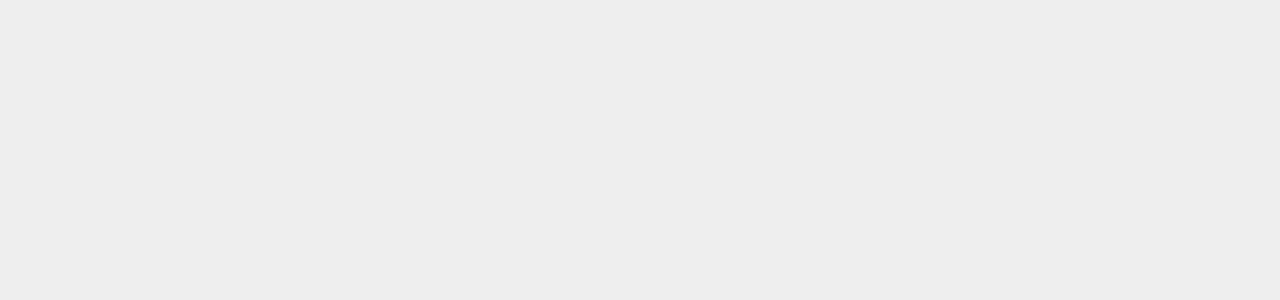
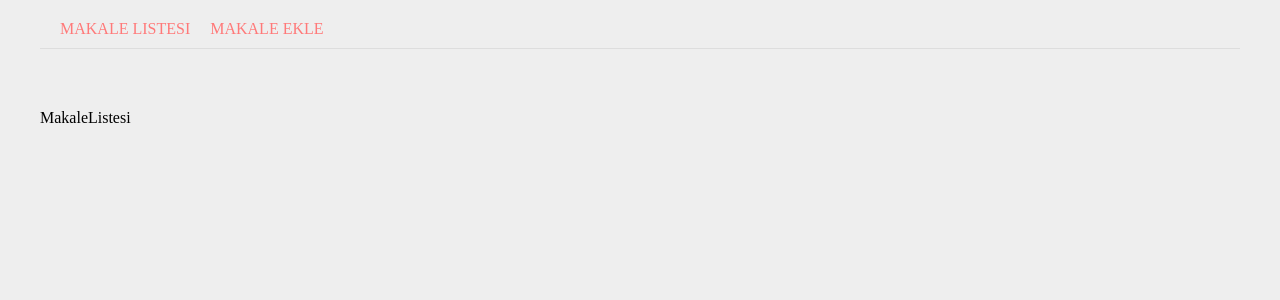
Before and after one commit to gohugotr/blog-app, a React (Create React App) app in the folder client/: page / in a window 1280 px wide. Shown: the top 300 px of the page. Built offline with nearby package versions, Linux system fonts and the light colour scheme; a web font is replaced by a local one.

Commit message:
Menü sistemi oluşturuldu.

```diff
--- a/client/package.json
+++ b/client/package.json
@@ -8,6 +8,7 @@
     "@testing-library/user-event": "^13.5.0",
     "react": "^18.1.0",
     "react-dom": "^18.1.0",
+    "react-router-dom": "^6.3.0",
     "react-scripts": "5.0.1",
     "web-vitals": "^2.1.4"
   },
--- a/client/src/App.js
+++ b/client/src/App.js
@@ -1,11 +1,31 @@
 import './App.css';
+import MakaleEkle from './components/MakaleEkle';
+import MakaleListesi from './components/MakaleListesi'
+import Baslik from './components/Baslik'
+import { BrowserRouter as Router, Routes, Route } from 'react-router-dom'
+
 
 function App() {
+      // const Ekle = () => {
+      //   let { id } = useParams()
+      //   return <h3>Sil: {id}</h3>
+      // }
+
+      const Error = () =>{
+        return <h3>404 Hata. Sayfa bulunamadı.</h3>
+      }
   return (
-    <div className="App">
-
-    </div>
-  );
+    <Router>
+      <div className='App'>
+        <Baslik/>
+        <Routes>
+          <Route path='/' exact element={<MakaleListesi />} />
+          <Route path='/ekle' element={<MakaleEkle />} />
+          <Route path='*' element={<Error />} />
+        </Routes>
+      </div>
+    </Router>
+  )
 }
 
 export default App;
--- /dev/null
+++ b/client/src/components/Baslik.js
@@ -0,0 +1,17 @@
+import React from 'react'
+import { Link } from 'react-router-dom'
+
+export default function Baslik() {
+  return (
+    <nav>
+      <ul>
+        <li>
+          <Link to='/'>Makale Listesi</Link>
+        </li>
+        <li>
+          <Link to='/ekle'>Makale Ekle</Link>
+        </li>
+      </ul>
+    </nav>
+  )
+}
--- /dev/null
+++ b/client/src/components/MakaleEkle.js
@@ -0,0 +1,7 @@
+import React from 'react'
+
+export default function MakaleEkle() {
+  return (
+    <div>MakaleEkle</div>
+  )
+}
--- /dev/null
+++ b/client/src/components/MakaleListesi.js
@@ -0,0 +1,7 @@
+import React from 'react'
+
+export default function MakaleListesi() {
+  return (
+    <div>MakaleListesi</div>
+  )
+}
```
Also changed, not shown: package.json (added, +7 -0 lines), 2 other files (tests, documents, lock files or other folders).
